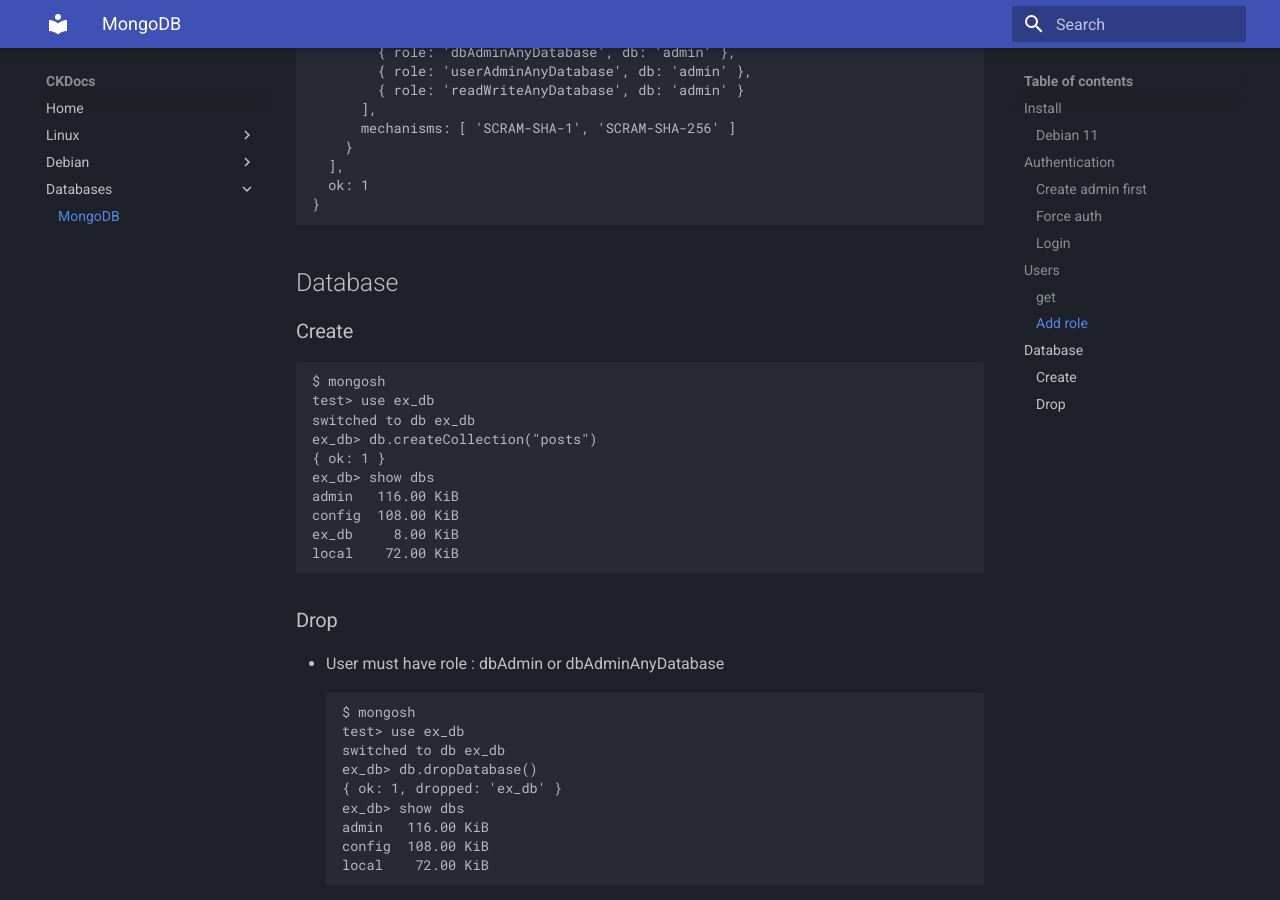
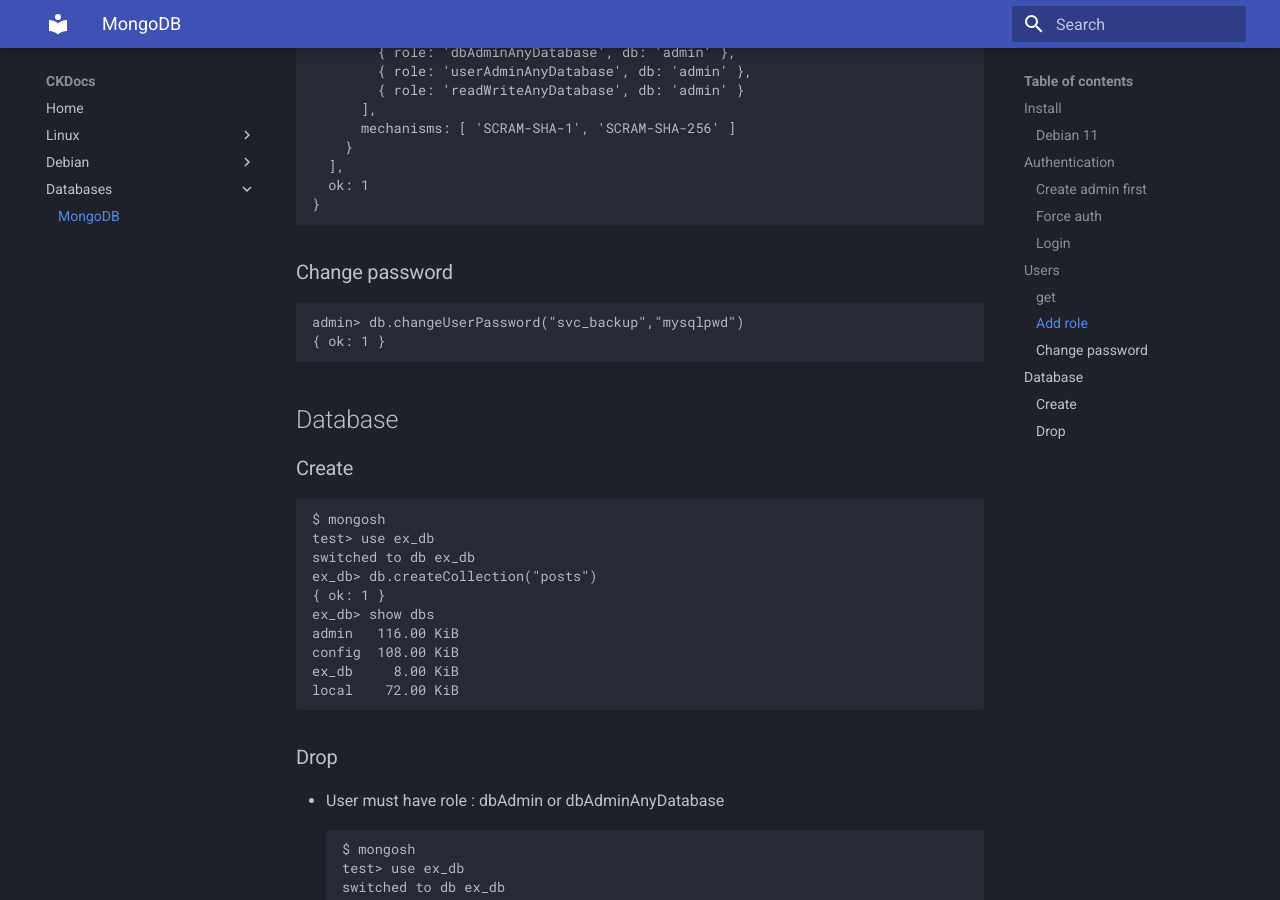
Before and after one commit to cyklodev/culturelinux, an MkDocs documentation site: the page built from docs/databases/mongodb.md, in a window 1280 px wide and 900 px high, scrolled down 2246 px. Built offline with MkDocs 1.6.1 and Material for MkDocs 9.7.7, drawn with Linux system fonts in a browser that asks for light colours.

Commit message:
add mongo change password

````diff
--- a/docs/databases/mongodb.md
+++ b/docs/databases/mongodb.md
@@ -102,6 +102,12 @@
 }
 ```
 
+### Change password
+```
+admin> db.changeUserPassword("svc_backup","mysqlpwd")
+{ ok: 1 }
+```
+
 ## Database
 ### Create
 ```
````
